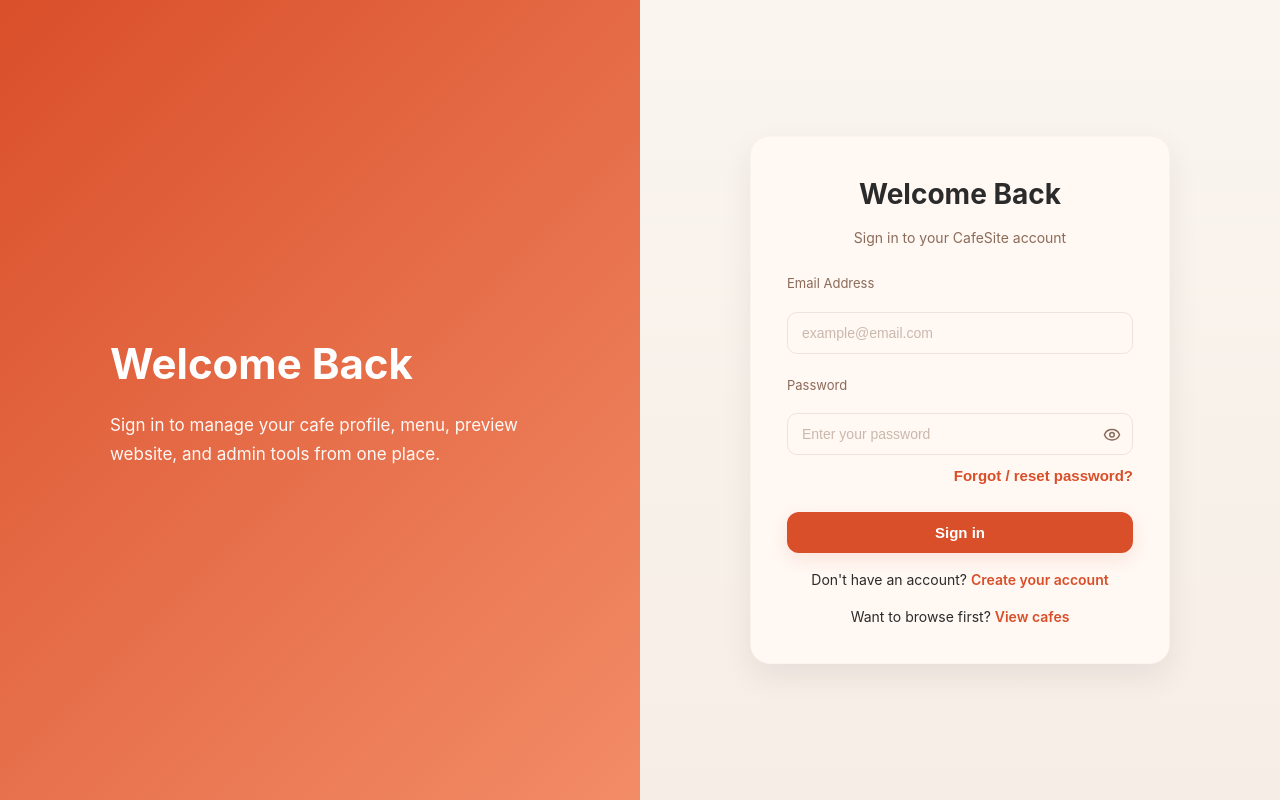
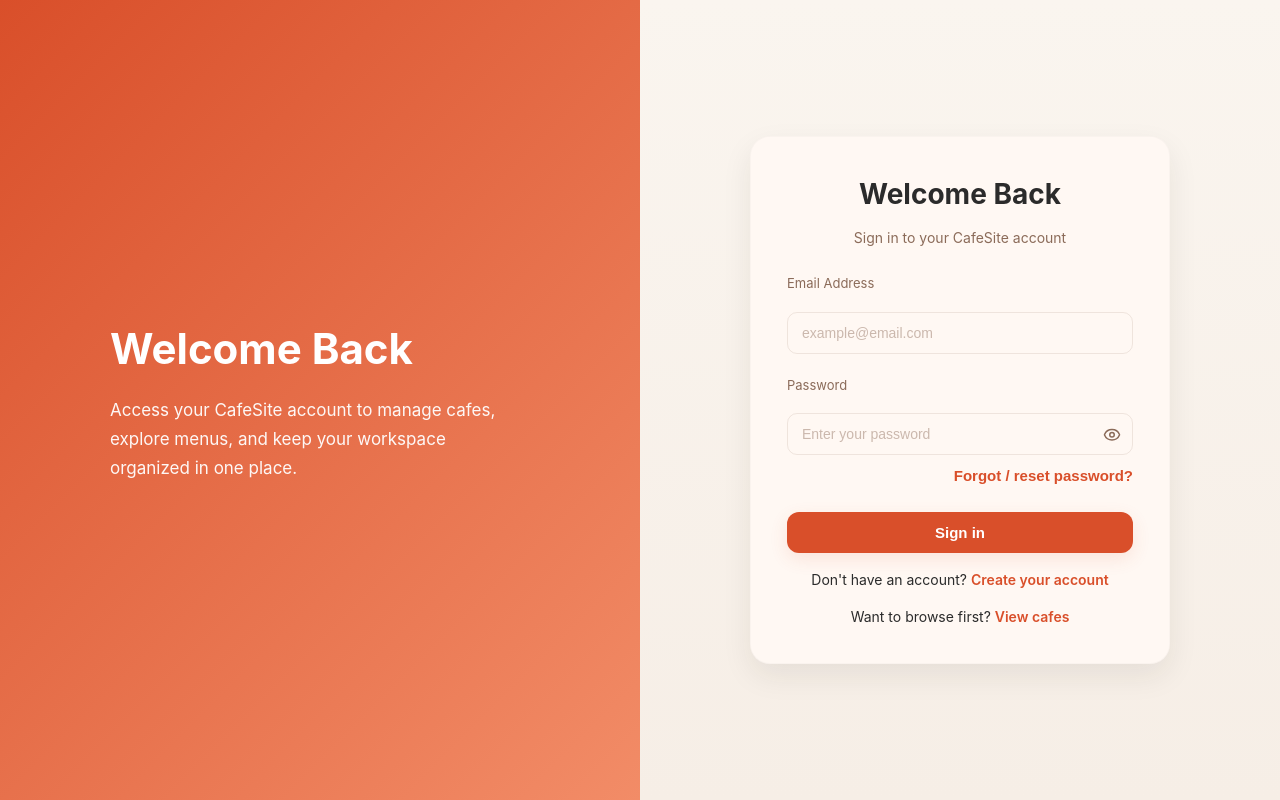
Before and after one commit to Ali-A-R9/Coffee-web, a React app in the folder frontend/: page /login in a window 1280 px wide. Built offline with nearby package versions, Linux system fonts and the light colour scheme; no server answers; the HTML template or start-up script is replaced by a standard one.

Commit message:
copy(auth): update login welcome message

```diff
--- a/frontend/src/pages/Login.tsx
+++ b/frontend/src/pages/Login.tsx
@@ -38,8 +38,8 @@
         <div className="auth-side-content">
           <h1>Welcome Back</h1>
           <p>
-            Sign in to manage your cafe profile, menu, preview website,
-            and admin tools from one place.
+            Access your CafeSite account to manage cafes, explore menus,
+            and keep your workspace organized in one place.
           </p>
         </div>
       </div>
```
